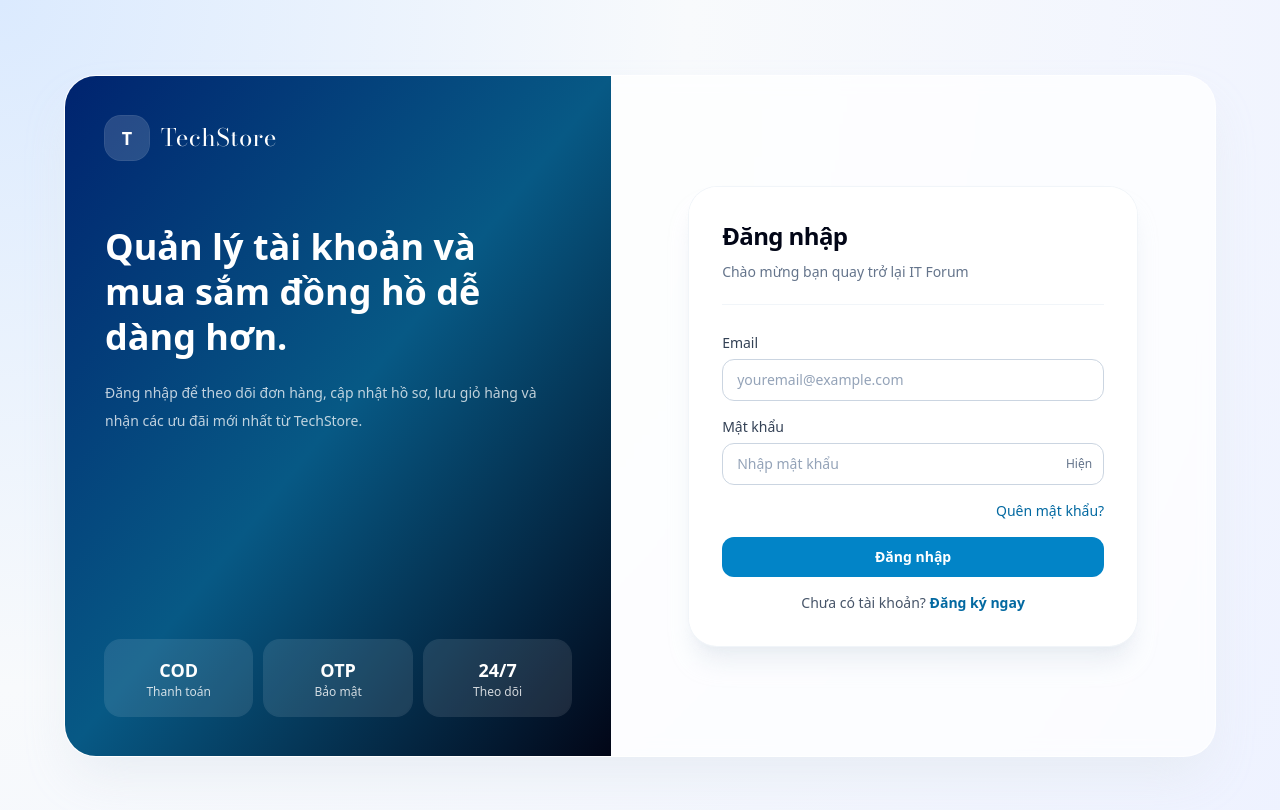
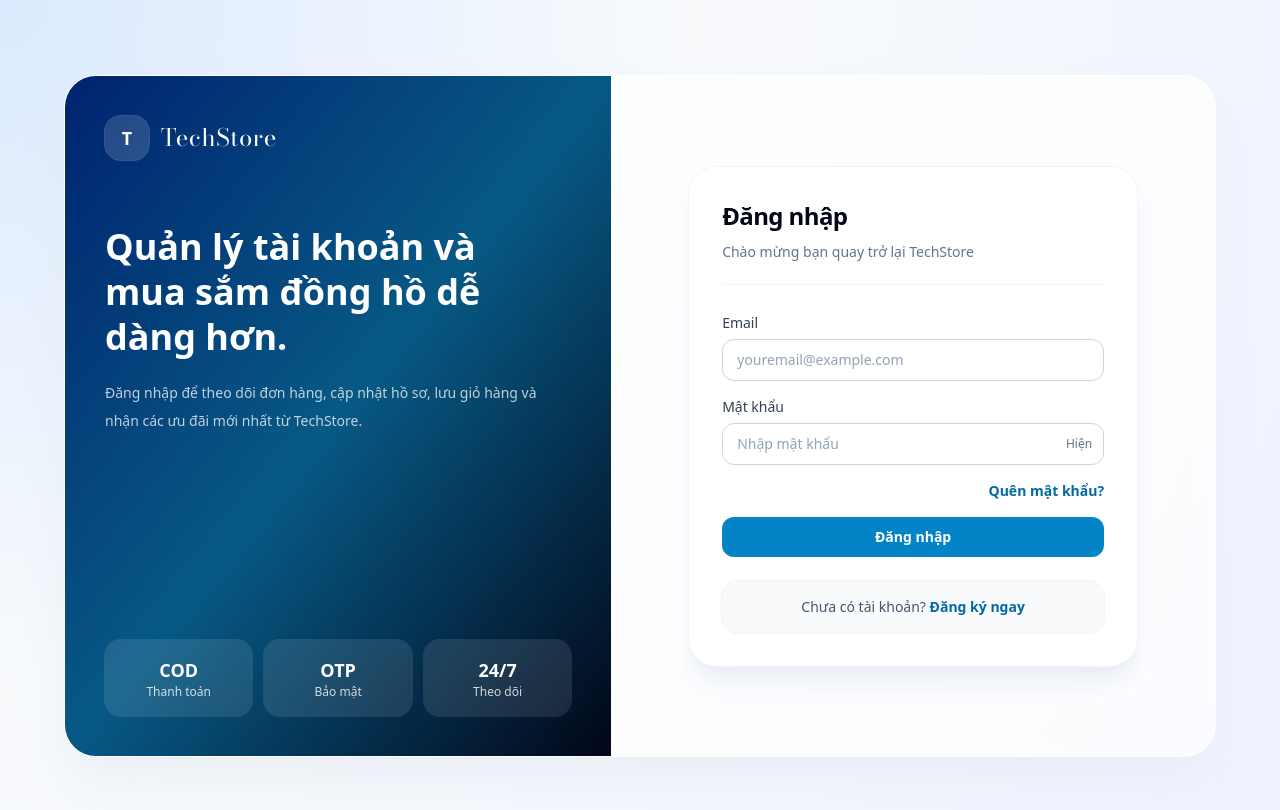
Before and after one commit to nduong2810/BT4_CCCPMM, a React (Vite) app in the folder client/: page /auth/login in a window 1280 px wide. Shown: the top 810 px of the page. Built offline with nearby package versions, Linux system fonts and the light colour scheme; no server answers.

Commit message:
Polish login form copy and spacing

```diff
--- a/client/src/components/auth/LoginFormUI.jsx
+++ b/client/src/components/auth/LoginFormUI.jsx
@@ -9,11 +9,11 @@ export default function LoginFormUI({ form, loading, errorMessage, successMessag
   const alertMessage = errorMessage || successMessage || '';
 
   return (
-    <AppCard title="Đăng nhập" subtitle="Chào mừng bạn quay trở lại IT Forum">
+    <AppCard title="Đăng nhập" subtitle="Chào mừng bạn quay trở lại TechStore">
       <FormAlert type={alertType} message={alertMessage} />
 
       <form
-        className="mt-4 space-y-4"
+        className="mt-5 space-y-4"
         onSubmit={(event) => {
           event.preventDefault();
           onSubmit();
@@ -43,7 +43,7 @@ export default function LoginFormUI({ form, loading, errorMessage, successMessag
         />
 
         <div className="flex items-center justify-end">
-          <Link to="/auth/forgot-password" className="text-sm font-medium text-sky-700 hover:text-sky-800">
+          <Link to="/auth/forgot-password" className="text-sm font-semibold text-sky-700 hover:text-sky-900">
             Quên mật khẩu?
           </Link>
         </div>
@@ -53,12 +53,12 @@ export default function LoginFormUI({ form, loading, errorMessage, successMessag
         </AppButton>
       </form>
 
-      <p className="mt-4 text-center text-sm text-slate-600">
+      <div className="mt-6 rounded-2xl bg-slate-50 px-4 py-4 text-center text-sm text-slate-600 ring-1 ring-slate-100">
         Chưa có tài khoản?{' '}
-        <Link to="/auth/register" className="font-semibold text-sky-700 hover:text-sky-800">
+        <Link to="/auth/register" className="font-bold text-sky-700 hover:text-sky-900">
           Đăng ký ngay
         </Link>
-      </p>
+      </div>
     </AppCard>
   );
 }
```
